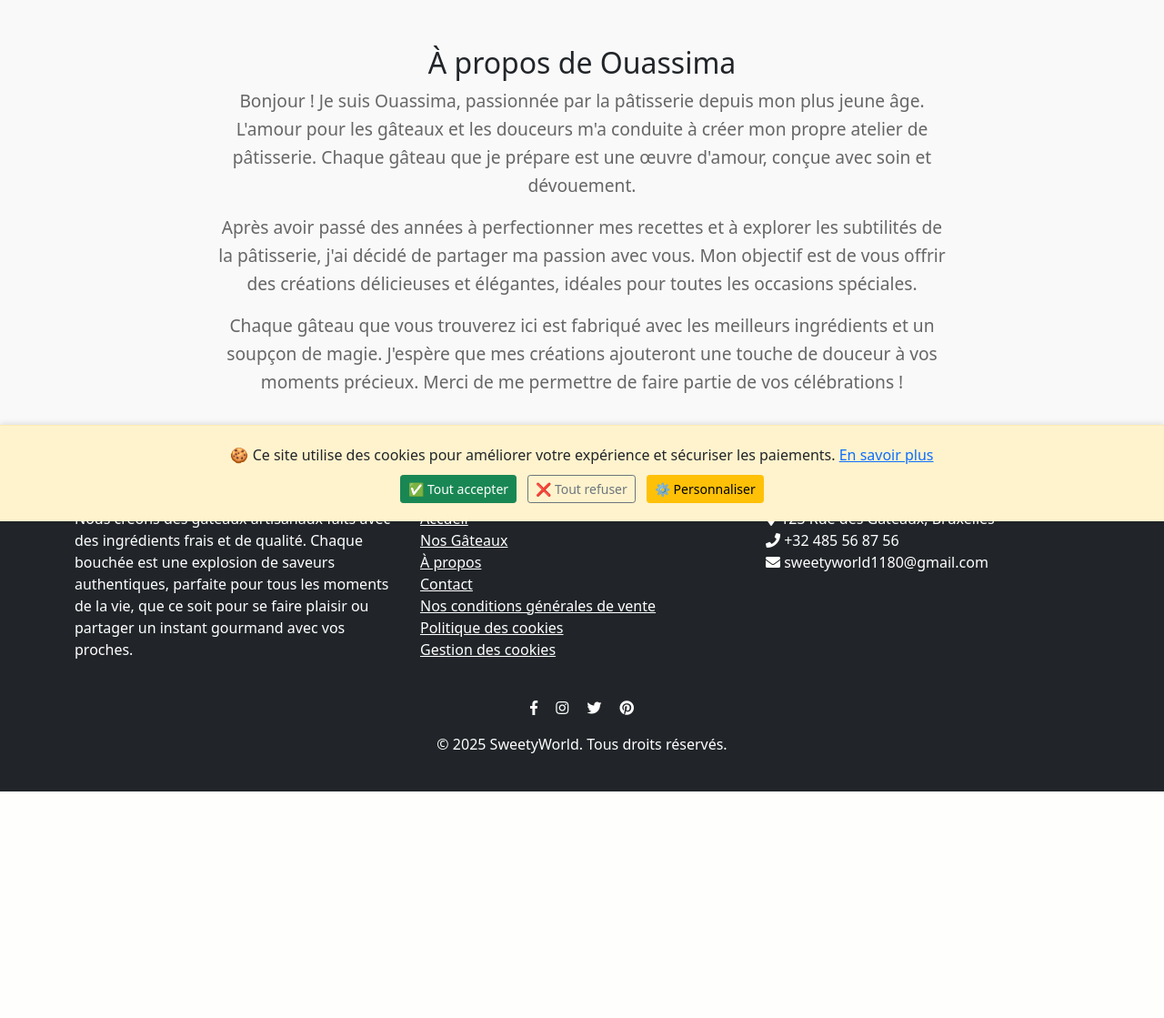
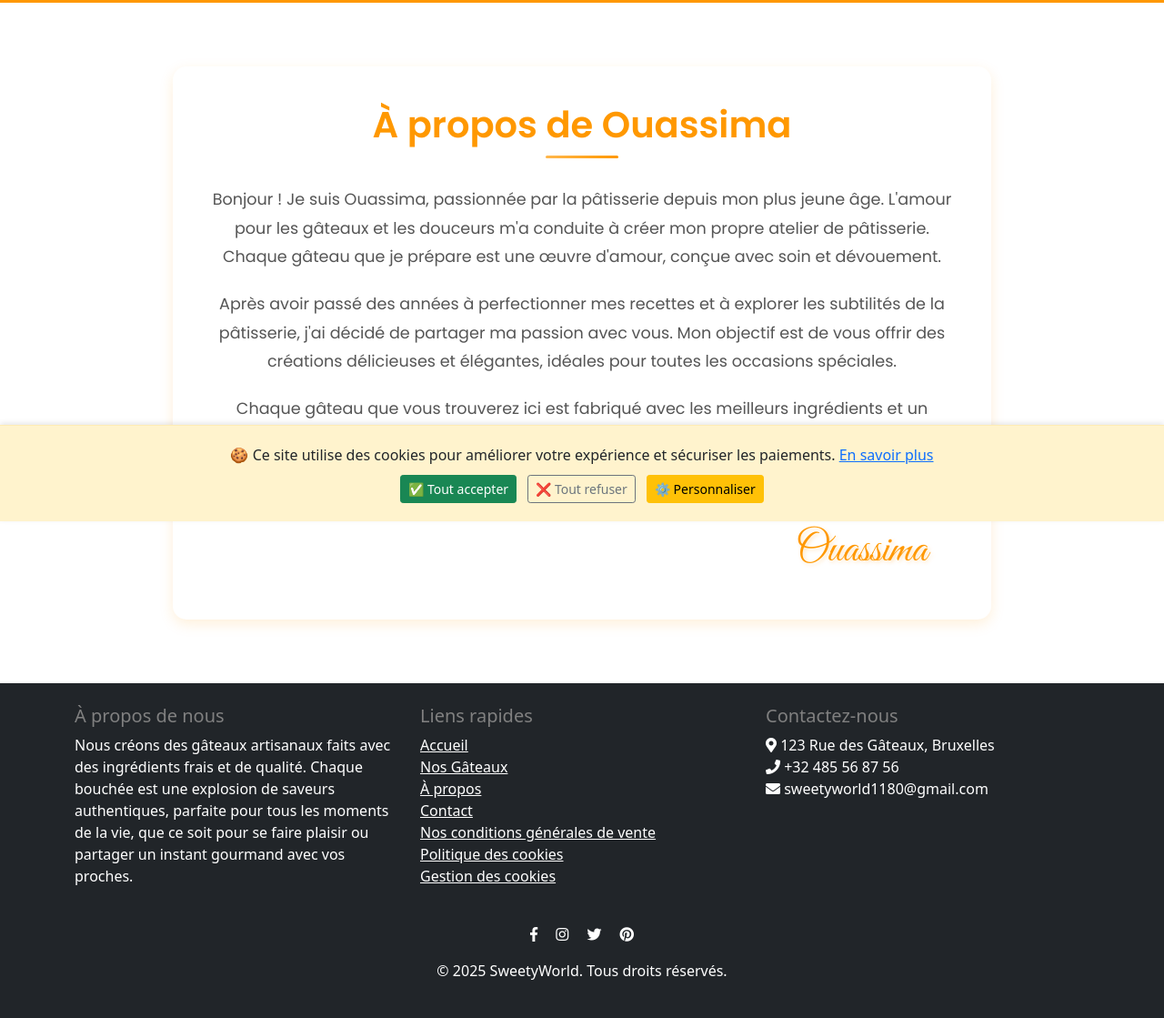
Before and after one commit to MaouanYassir/sweetyworld, a Django app: template templates/shop/about.html in a window 1280 px wide. Shown: the part 227-1346 px from the top of the page at 91% size. Before the commit the page ends 1097 px from the top, so only its background shows below. Run offline with Django 5.2, Linux system fonts and the light colour scheme; the template is opened without the code that fills it, so the values that code supplies are empty; some libraries are stand-ins or nearby versions.

Commit message:
amélioration de la page about.html

```diff
--- a/templates/shop/about.html
+++ b/templates/shop/about.html
@@ -3,22 +3,95 @@
 {% load i18n %}
 
 {% block content %}
+<section class="about">
+    <div class="about-container">
+        <h2 class="section-title">{% trans "À propos de Ouassima" %}</h2>
 
-<section class="about" style="padding: 50px 0; background-color: #f9f9f9; text-align: center;">
-    <h2 class="section-title">{% trans "À propos de Ouassima" %}</h2>
-    <div class="about-content" style="max-width: 800px; margin: 0 auto;">
-
-        <p style="font-size: 1.2rem; color: #666; line-height: 1.6;">
+        <div class="about-content">
+            <p>
                 {% trans "Bonjour ! Je suis Ouassima, passionnée par la pâtisserie depuis mon plus jeune âge. L'amour pour les gâteaux et les douceurs m'a conduite à créer mon propre atelier de pâtisserie. Chaque gâteau que je prépare est une œuvre d'amour, conçue avec soin et dévouement." %}
             </p>
-        <p style="font-size: 1.2rem; color: #666; line-height: 1.6;">
+            <p>
                 {% trans "Après avoir passé des années à perfectionner mes recettes et à explorer les subtilités de la pâtisserie, j'ai décidé de partager ma passion avec vous. Mon objectif est de vous offrir des créations délicieuses et élégantes, idéales pour toutes les occasions spéciales." %}
             </p>
-        <p style="font-size: 1.2rem; color: #666; line-height: 1.6;">
+            <p>
                 {% trans "Chaque gâteau que vous trouverez ici est fabriqué avec les meilleurs ingrédients et un soupçon de magie. J'espère que mes créations ajouteront une touche de douceur à vos moments précieux. Merci de me permettre de faire partie de vos célébrations !" %}
             </p>
 
+            <div class="signature">Ouassima</div>
+        </div>
     </div>
 </section>
+{% endblock %}
 
+{% block styles %}
+<style>
+@import url('https://fonts.googleapis.com/css2?family=Great+Vibes&family=Poppins:wght@400;600&display=swap');
+
+.about {
+    background-color: white;
+    padding: 70px 20px;
+    text-align: center;
+    border-top: 3px solid #ff9800;
+}
+
+.about-container {
+    max-width: 900px;
+    margin: 0 auto;
+    background-color: white;
+    border-radius: 15px;
+    padding: 40px;
+    box-shadow: 0 5px 15px rgba(255, 152, 0, 0.15);
+}
+
+.section-title {
+    font-family: 'Poppins', sans-serif;
+    font-weight: 600;
+    font-size: 2.5rem;
+    color: #ff9800; /* ✅ Orange SweetyWorld */
+    margin-bottom: 30px;
+    position: relative;
+}
+
+.section-title::after {
+    content: "";
+    width: 80px;
+    height: 3px;
+    background: linear-gradient(to right, #ffb74d, #ff9800);
+    display: block;
+    margin: 10px auto 0;
+    border-radius: 2px;
+}
+
+.about-content p {
+    font-family: 'Poppins', sans-serif;
+    font-size: 1.1rem;
+    color: #555;
+    line-height: 1.8;
+    margin-bottom: 20px;
+}
+
+.signature {
+    font-family: 'Great Vibes', cursive;
+    font-size: 3rem;
+    color: #ff9800; /* ✅ même orange que le logo */
+    margin-top: 40px;
+    text-align: right;
+    padding-right: 30px;
+    text-shadow: 2px 2px 4px rgba(255, 152, 0, 0.25);
+    animation: fadeIn 2s ease-in-out;
+}
+
+@keyframes fadeIn {
+    from { opacity: 0; transform: translateY(20px); }
+    to { opacity: 1; transform: translateY(0); }
+}
+
+@media (max-width: 768px) {
+    .signature {
+        text-align: center;
+        padding-right: 0;
+    }
+}
+</style>
 {% endblock %}
```
Also changed, not shown: db.sqlite3. Lines whose indentation alone changed are shown as unchanged.
